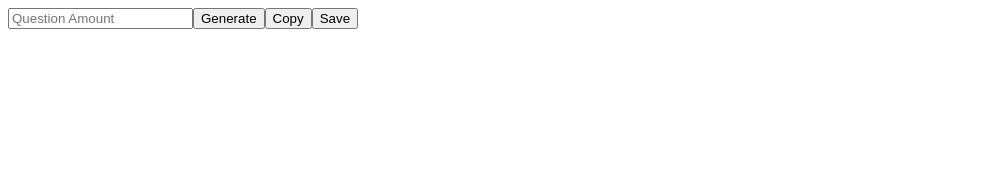
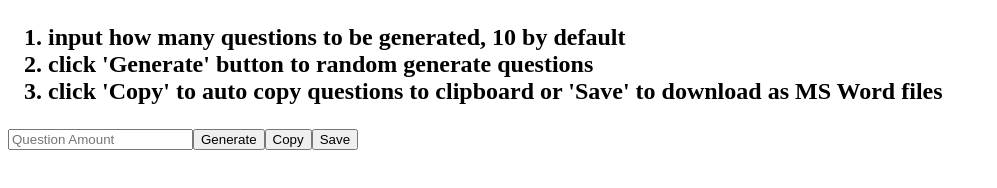
Before and after one commit to jeno5980515/JavaScript-Exam-Generator, a plain HTML site: page index.html in a window 1280 px wide. Shown: the whole page, without its empty margins (0-997 px from the left). Drawn offline with Linux system fonts and the light colour scheme.

Commit message:
add description to index.html

```diff
--- a/index.html
+++ b/index.html
@@ -8,6 +8,13 @@
   <title>JavaScript Exam Generator</title>
 </head>
 <body>
+  <h2>
+    <ol>
+      <li>input how many questions to be generated, 10 by default</li>
+      <li>click 'Generate' button to random generate questions</li>
+      <li>click 'Copy' to auto copy questions to clipboard or 'Save' to download as MS Word files</li>
+    </ol>
+  </h2>
 
 </body>
 <script src='js/index.js'></script>
```
